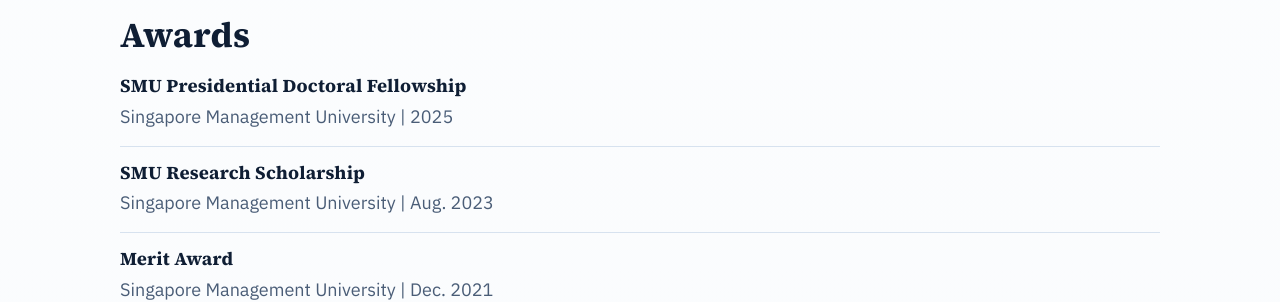
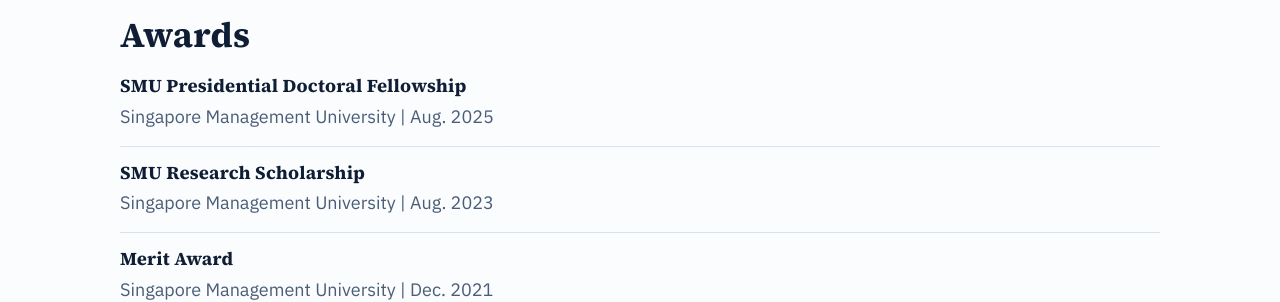
Before and after one commit to chenzhi-cz/chenzhi-cz.github.io, a Jekyll site: the page built from _pages/about.md, in a window 1280 px wide and 900 px high, scrolled down 3568 px. Shown: the part 155-457 px from the top of the window. Built offline with Jekyll 4.4.1, drawn with Linux system fonts in a browser that asks for light colours; some web fonts are replaced.

Commit message:
Update fellowship award date to Aug. 2025

```diff
--- a/_pages/about.md
+++ b/_pages/about.md
@@ -209,7 +209,7 @@ redirect_from:
     <div class="award-grid">
       <article class="award-item">
         <h3>SMU Presidential Doctoral Fellowship</h3>
-        <p>Singapore Management University | 2025</p>
+        <p>Singapore Management University | Aug. 2025</p>
       </article>
       <article class="award-item">
         <h3>SMU Research Scholarship</h3>
```
